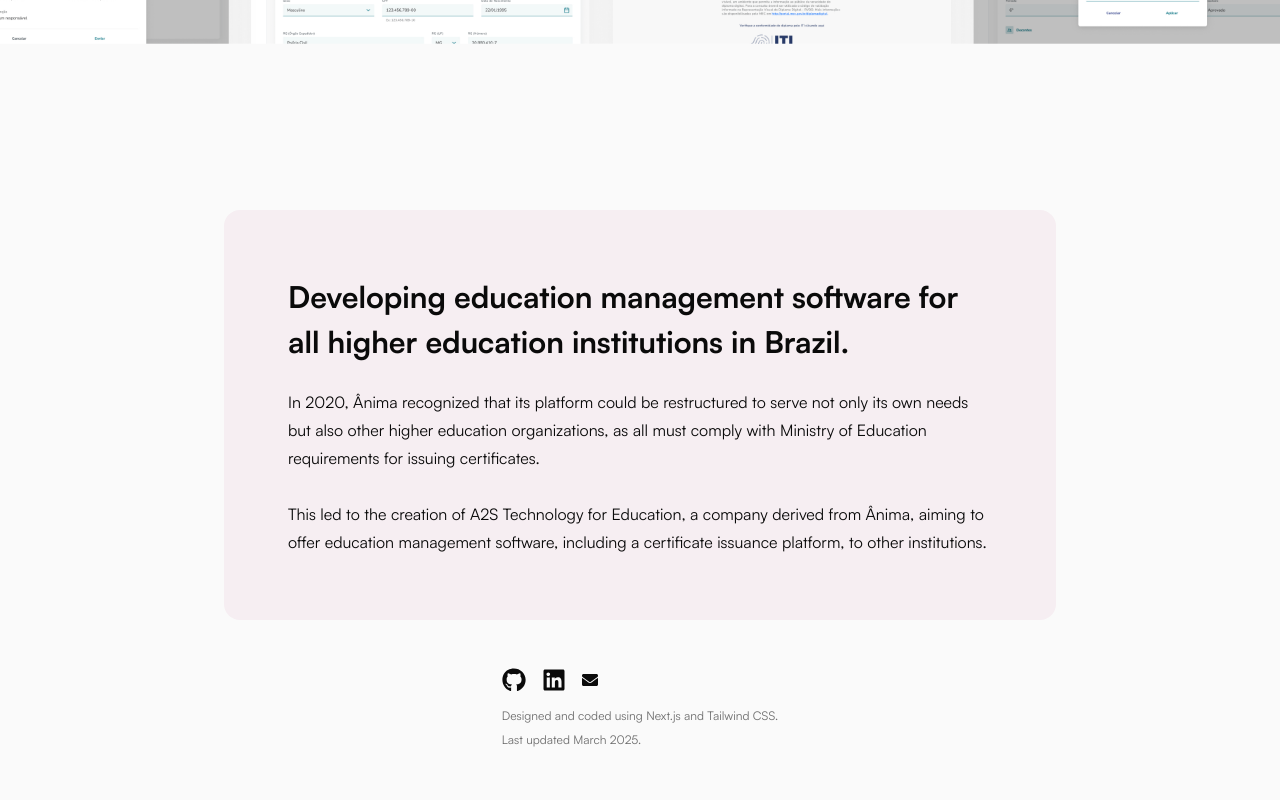
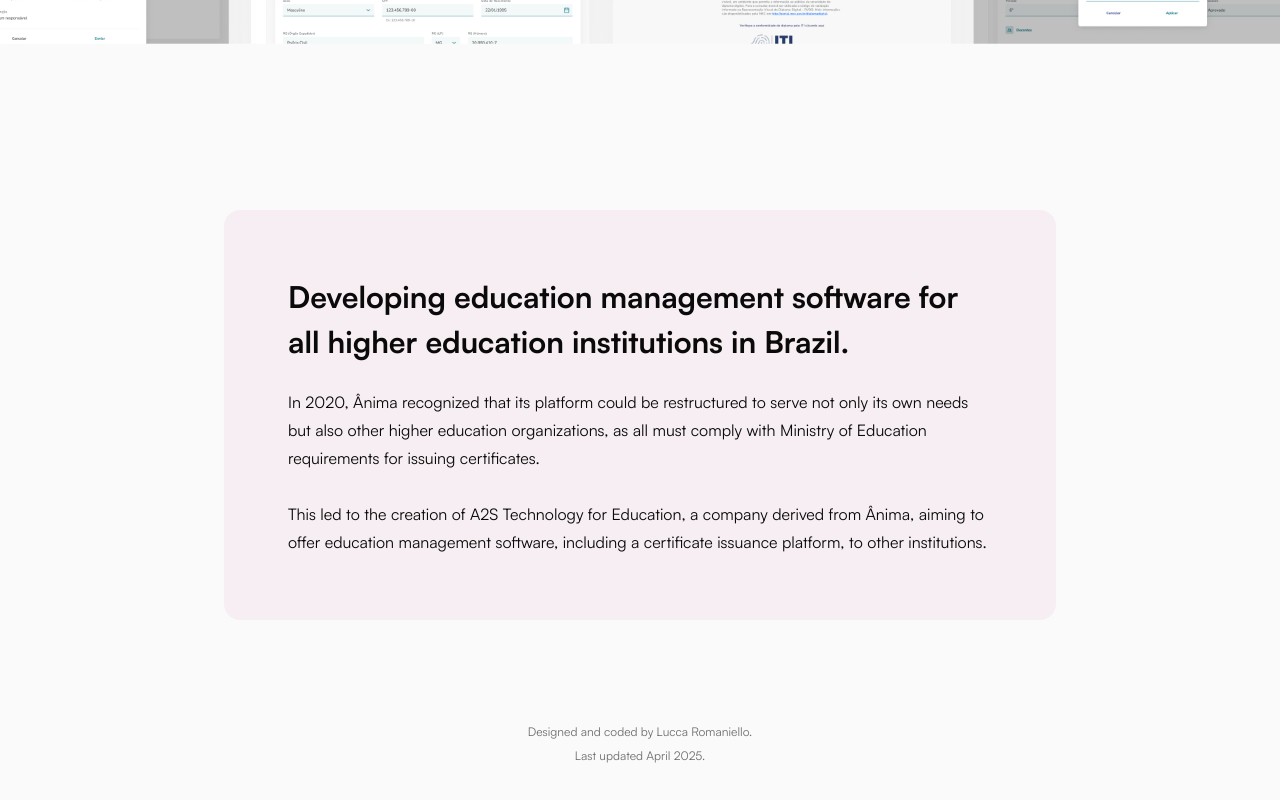
Before and after one commit to luccaromaniello/portfolio, a Next.js app: page /design/anima-educacao in a window 1280 px wide. Shown: the part 1530-2330 px from the top of the page. Before the commit the page ends 2278 px from the top, so only its background shows below. Built offline with nearby package versions, Linux system fonts and the light colour scheme.

Commit message:
Changes footer styling

```diff
--- a/src/components/Footer/index.tsx
+++ b/src/components/Footer/index.tsx
@@ -4,15 +4,15 @@ import { FaEnvelope } from "react-icons/fa";
 
 const Footer = () => {
   return (
-    <footer className="flex flex-col gap-4">
-      <div className="flex flex-row gap-4 items-center">
+    <footer className="flex flex-col gap-4 items-center p-14 w-full">
+      {/* <div className="flex flex-row gap-4">
         <FaGithub className="text-2xl hover:text-content-tertiary"/>
         <FaLinkedin className="text-2xl hover:text-content-tertiary"/>
         <FaEnvelope className="text-2x1 hover:text-content-tertiary"/>
-       </div>
-      <div className="flex flex-col gap-2 text-xs text-content-secondary">
-        <p>Designed and coded using Next.js and Tailwind CSS.</p>
-        <p>Last updated March 2025.</p>
+       </div> */}
+      <div className="flex flex-col gap-2 text-xs text-content-secondary items-center">
+        <p>Designed and coded by Lucca Romaniello.</p>
+        <p>Last updated April 2025.</p>
       </div>
     </footer>
   )
```
